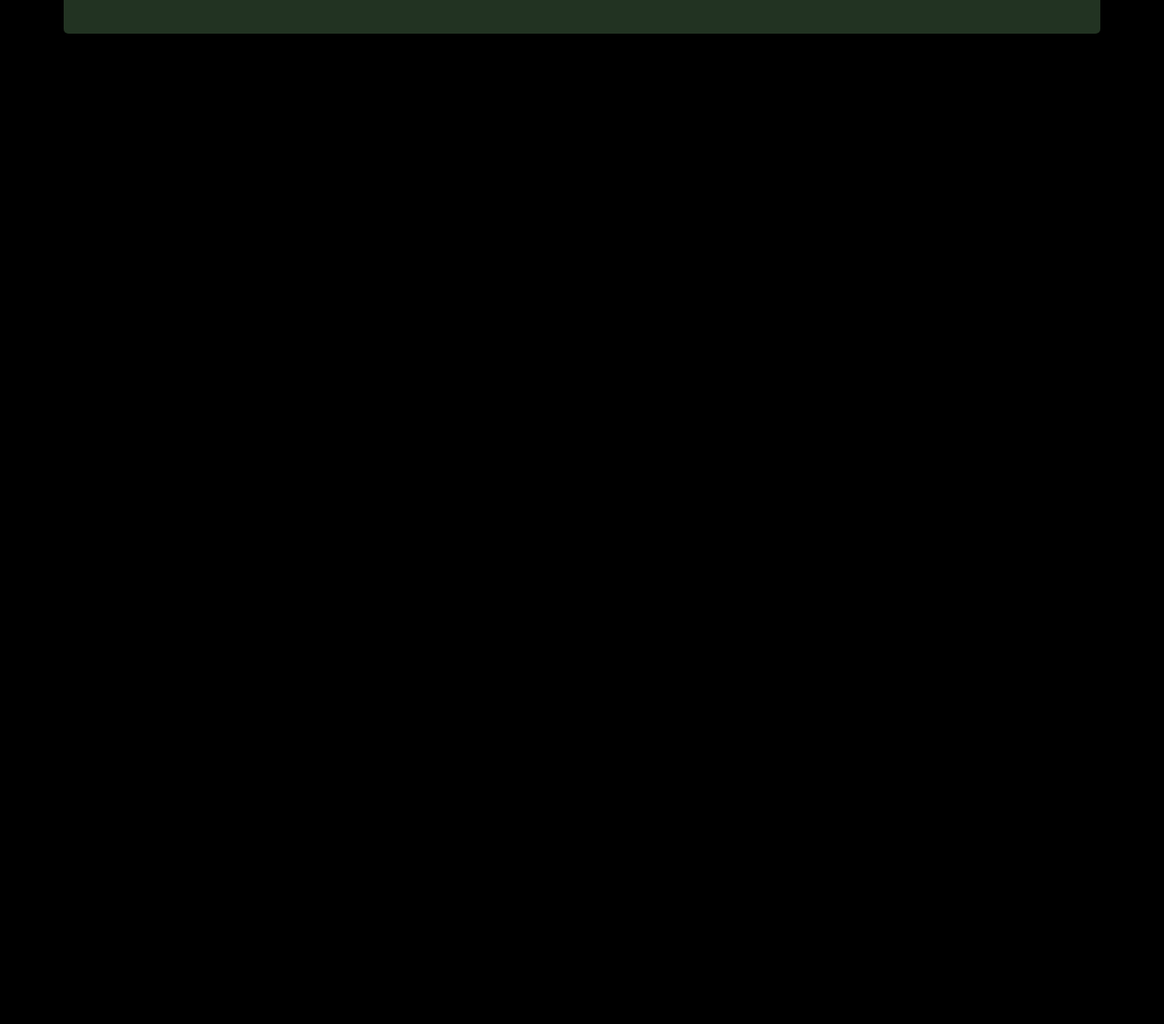
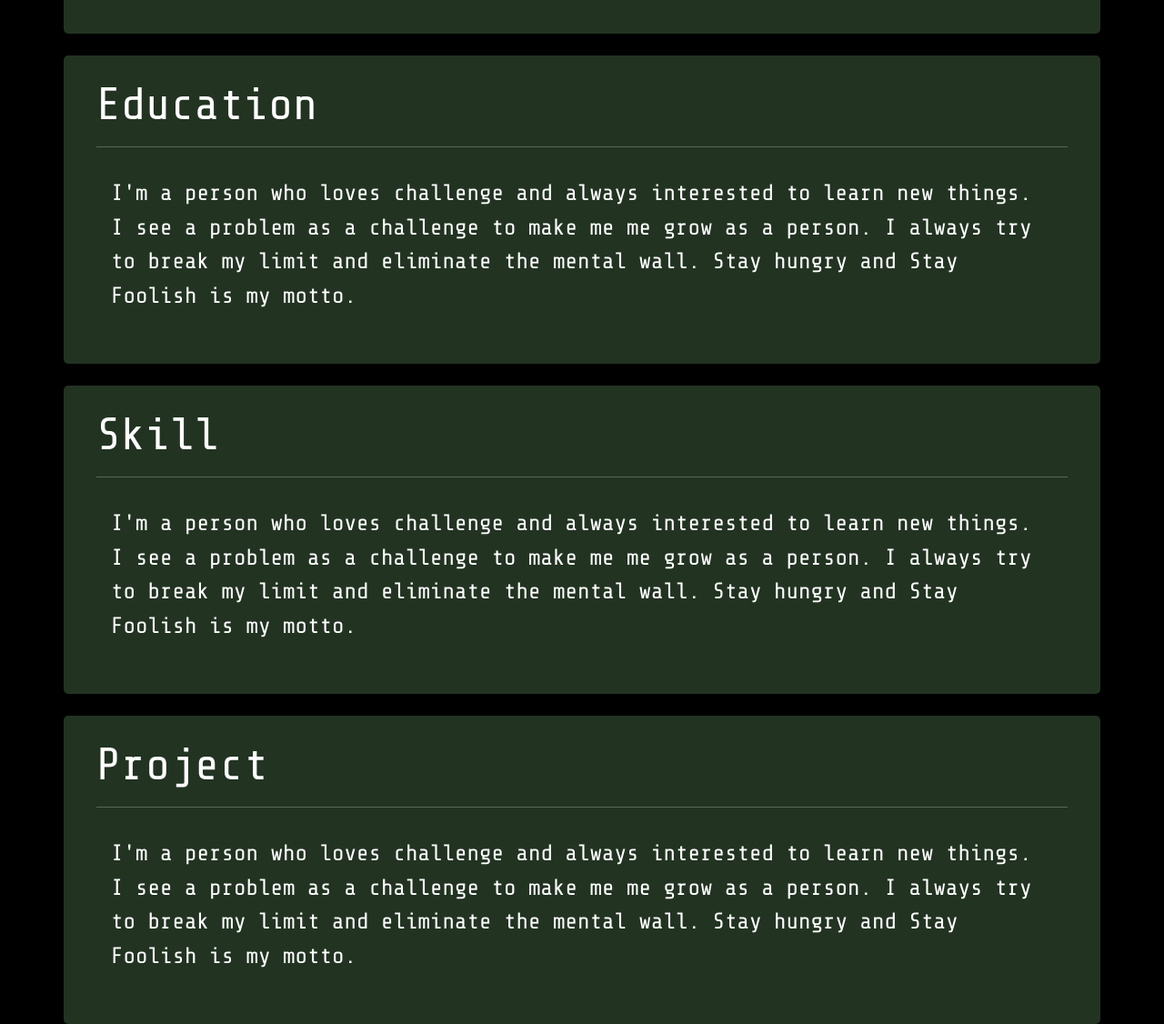
Before and after one commit to YasinDehfuli/Classic-Portfolio, a website: page index.html in a window 1280 px wide. Shown: the part 1224-2350 px from the top of the page at 91% size. Before the commit the page ends 1500 px from the top, so only its background shows below. Drawn offline with nearby package versions, Linux system fonts and the light colour scheme; a web font is replaced by a local one.

Commit message:
ALL SECTIONS READDY FOR ADD TEXTS

```diff
--- a/assets/style.css
+++ b/assets/style.css
@@ -77,3 +77,27 @@ canvas {
     background-repeat: repeat-y;
 
 }
+#Education {
+    background-color: var(--dark-color);
+    color: var(--font-light) ;
+    border-radius: 5px;
+}
+#Education p {
+    font-size: 25px;
+}
+#Skill {
+    background-color: var(--dark-color);
+    color: var(--font-light) ;
+    border-radius: 5px;
+}
+#Skill p {
+    font-size: 25px;
+}
+#Project {
+    background-color: var(--dark-color);
+    color: var(--font-light) ;
+    border-radius: 5px;
+}
+#Project p {
+    font-size: 25px;
+}
--- a/index.html
+++ b/index.html
@@ -157,6 +157,60 @@
     </div>
 </section>
 <!-- Experience SEction End -->
+<!-- Education Section -->
+<section id="Education" class="container mt-4">
+
+    <div>
+        <div class="section-title p-4">
+            <h1>Education</h1>
+            <hr>
+            <p class="p-3">I'm a person who loves challenge and always interested to learn new things. I see a problem
+                as a challenge to
+                make
+                me me grow as a person. I always try to break my limit and eliminate the mental wall. Stay hungry and
+                Stay
+                Foolish is my motto. </p>
+        </div>
+
+    </div>
+</section>
+<!-- Education SEction End -->
+<!-- Skill Section -->
+<section id="Skill" class="container mt-4">
+
+    <div>
+        <div class="section-title p-4">
+            <h1>Skill</h1>
+            <hr>
+            <p class="p-3">I'm a person who loves challenge and always interested to learn new things. I see a problem
+                as a challenge to
+                make
+                me me grow as a person. I always try to break my limit and eliminate the mental wall. Stay hungry and
+                Stay
+                Foolish is my motto. </p>
+        </div>
+
+    </div>
+</section>
+<!-- Skill SEction End -->
+<!-- Project Section -->
+<section id="Project" class="container mt-4">
+
+    <div>
+        <div class="section-title p-4">
+            <h1>Project</h1>
+            <hr>
+            <p class="p-3">I'm a person who loves challenge and always interested to learn new things. I see a problem
+                as a challenge to
+                make
+                me me grow as a person. I always try to break my limit and eliminate the mental wall. Stay hungry and
+                Stay
+                Foolish is my motto. </p>
+        </div>
+
+    </div>
+</section>
+<!-- Project SEction End -->
 
 </body>
 </html>
```
